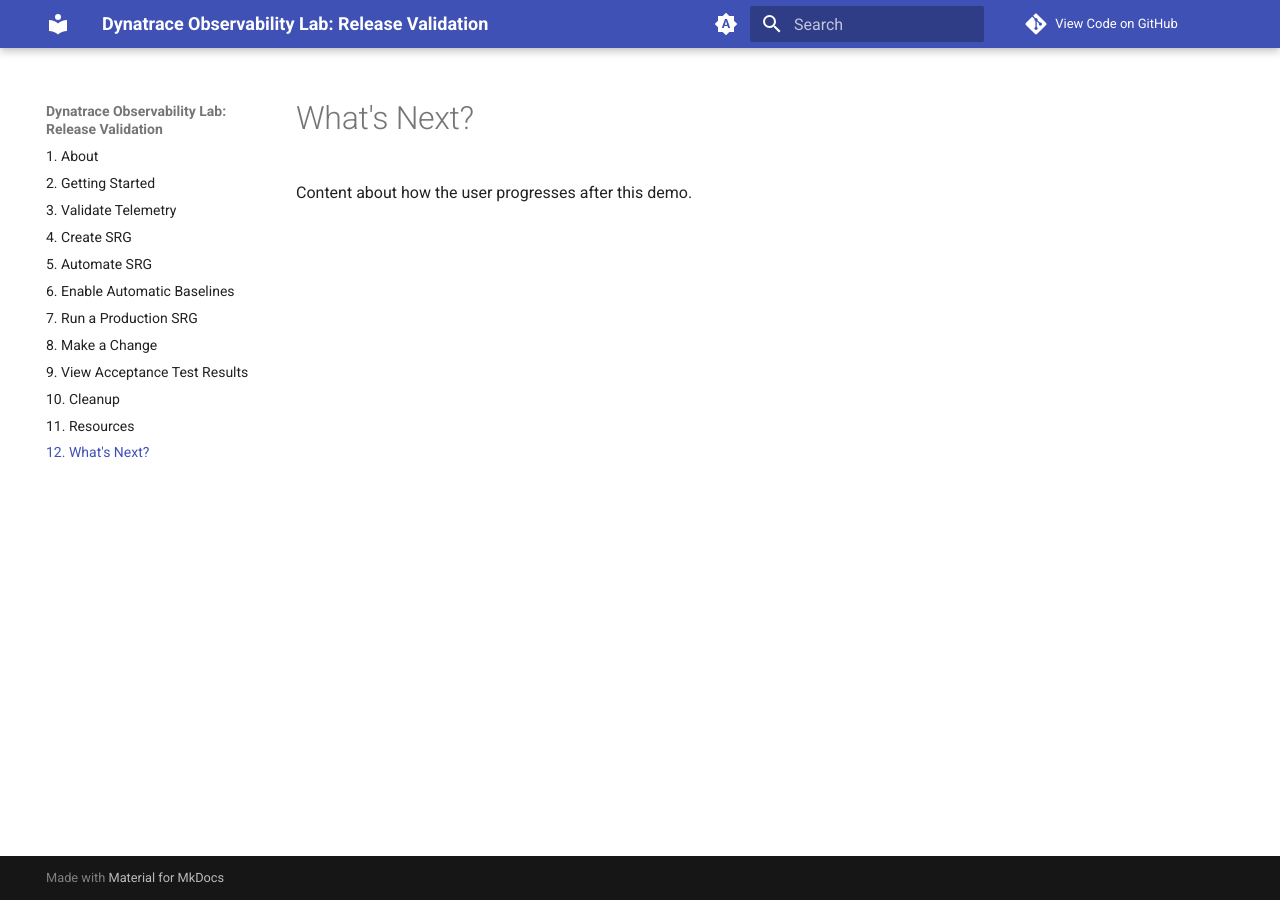
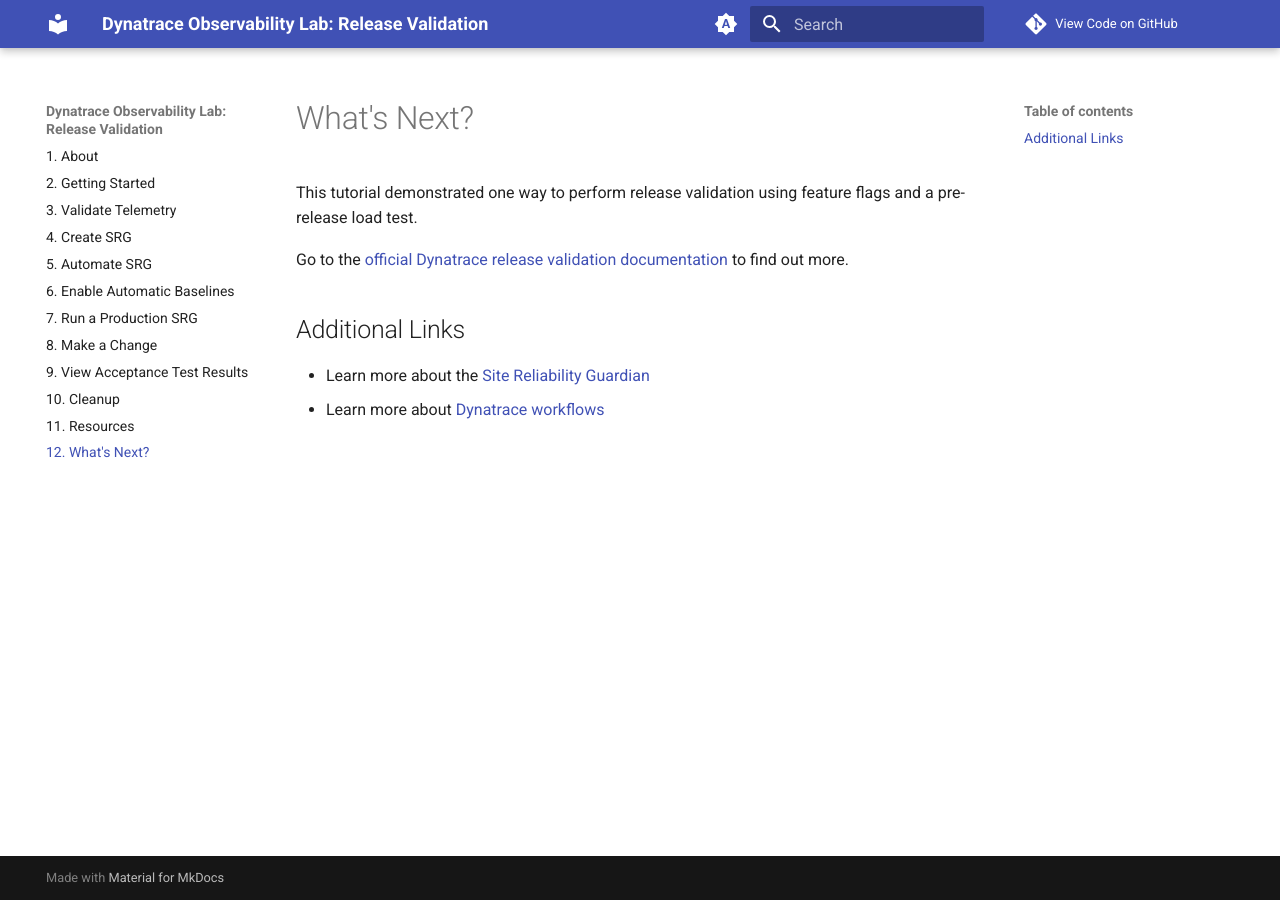
Before and after one commit to Dynatrace/obslab-release-validation, an MkDocs documentation site: the page built from docs/whats-next.md, in a window 1280 px wide. Built offline with MkDocs 1.6.1 and Material for MkDocs 9.7.7, drawn with Linux system fonts in a browser that asks for light colours; comment, search, counter and statistics services are not loaded.

Commit message:
update what's next

```diff
--- a/docs/whats-next.md
+++ b/docs/whats-next.md
@@ -1,3 +1,10 @@
 # What's Next?
 
-Content about how the user progresses after this demo.
+This tutorial demonstrated one way to perform release validation using feature flags and a pre-release load test.
+
+Go to the [official Dynatrace release validation documentation](https://docs.dynatrace.com/docs/deliver/release-validation-automated) to find out more.
+
+## Additional Links
+
+- Learn more about the [Site Reliability Guardian](https://docs.dynatrace.com/docs/deliver/site-reliability-guardian)
+- Learn more about [Dynatrace workflows](https://docs.dynatrace.com/docs/analyze-explore-automate/workflows)
```
